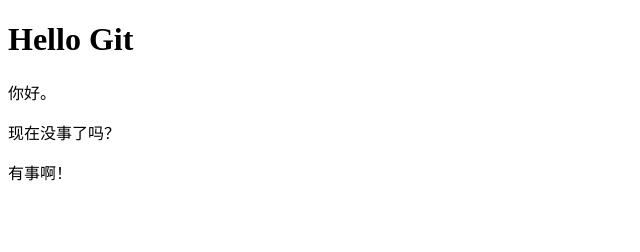
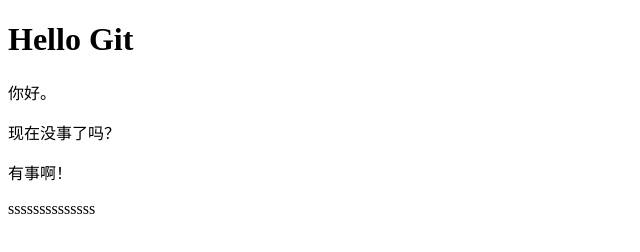
Before and after one commit to 752878067/git, a plain HTML site: page index.html in a window 1280 px wide. Shown: the whole page, without its empty margins (0-640 px from the left). Drawn offline with Linux system fonts and the light colour scheme.

Commit message:
Update index.html

```diff
--- a/index.html
+++ b/index.html
@@ -12,6 +12,7 @@
         <p>你好。</p>
         <p>现在没事了吗？</p>
         <p>有事啊！</p>
+        <p>ssssssssssssss</p>
     </div>
 </body>
 </html>
```
